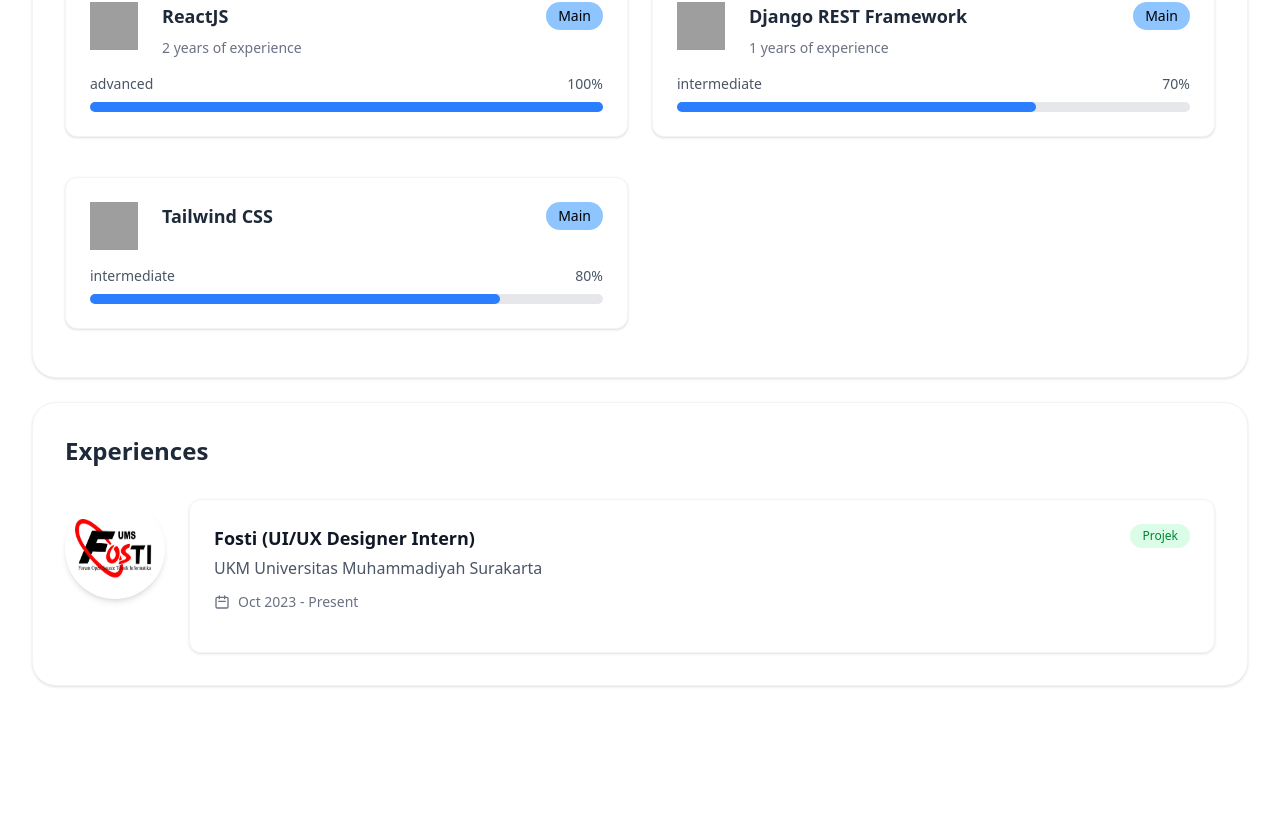
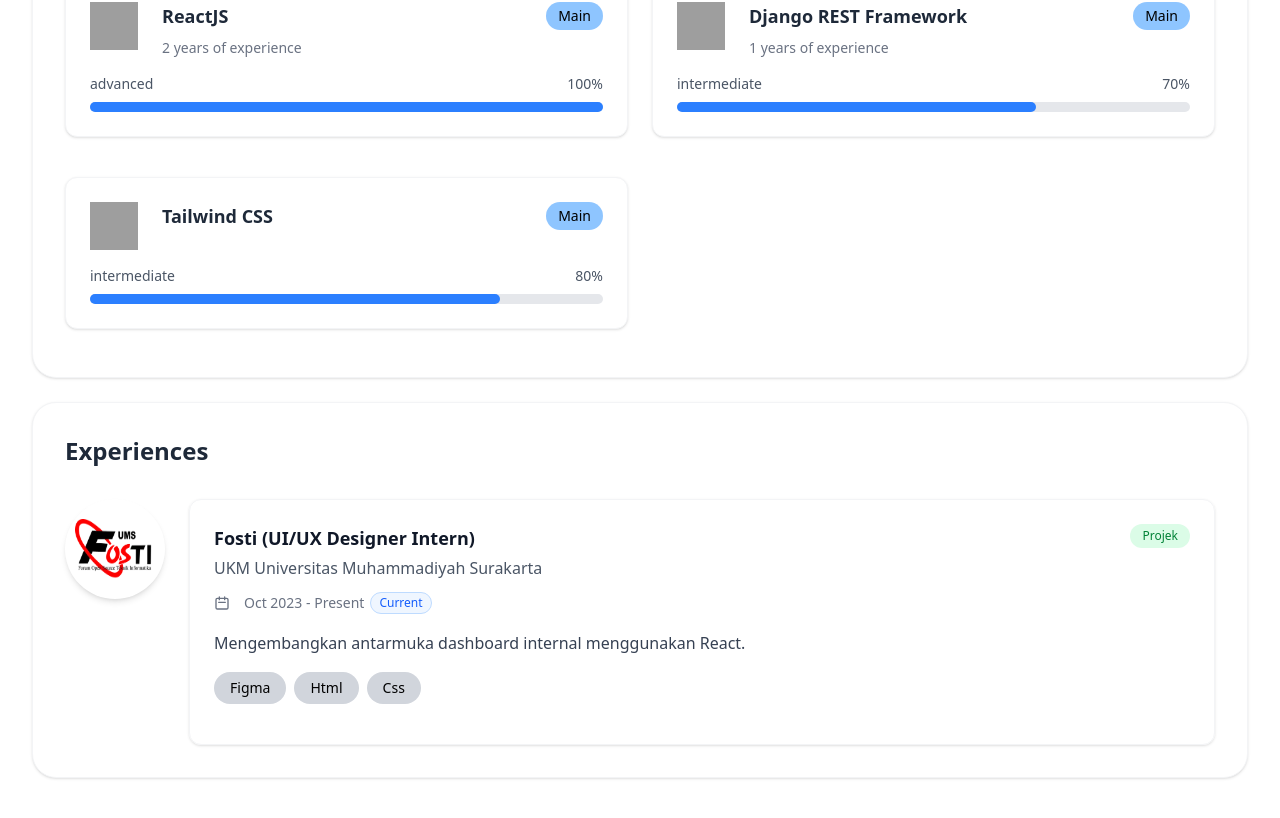
Before and after one commit to Kmasetya/Porti, a React (Vite) app: page / in a window 1280 px wide. Shown: the part 460-1278 px from the top of the page. Before the commit the page ends 1210 px from the top, so only its background shows below. Built offline with nearby package versions, Linux system fonts and the light colour scheme; grey boxes are pictures that could not be loaded.

Commit message:
selesai code

```diff
--- a/src/components/Experiences.jsx
+++ b/src/components/Experiences.jsx
@@ -25,7 +25,7 @@ const Experiences = () => {
             {data.experiences[0].organization}
           </p>
           <div className="flex items-center gap-2 mb-4">
-            <div className="flex items-center text-gray-500 text-sm">
+            <div className="flex items-center text-gray-500 text-sm gap-1.5">
               <svg
                 className="w-4 h-4 mr-2"
                 fill="none"
@@ -40,7 +40,24 @@ const Experiences = () => {
                 />
               </svg>
               {data.experiences[0].start_date} - {data.experiences[0].end_date}
+              <span className="bg-blue-50 text-blue-600 text-xs px-2 py-0.5 rounded-3xl border border-blue-200 font-medium">
+                Current
+              </span>
             </div>
+          </div>
+          <p className="text-gray-700 mb-4 leading-relaxed">
+            {data.experiences[0].description}
+          </p>
+          <div className="flex flex-wrap justify-center md:justify-start gap-2 mb-4 text-sm font-medium">
+            <span className="bg-gray-300 px-4 py-1.5 rounded-full backdrop-blur-sm">
+              Figma
+            </span>
+            <span className="bg-gray-300 px-4 py-1.5 rounded-full backdrop-blur-sm">
+              Html
+            </span>
+            <span className="bg-gray-300 px-4 py-1.5 rounded-full backdrop-blur-sm">
+              Css
+            </span>
           </div>
         </div>
       </div>
--- a/src/data/data.json
+++ b/src/data/data.json
@@ -67,7 +67,7 @@
       "start_date": "2023-01-01",
       "end_date": "2023-12-31",
       "is_current": false,
-      "description": "Mengkoordinasi tim pengembang web untuk kegiatan UKM.",
+      "description": "membuat tampilan cantik, tapi juga memastikan aplikasi mudah dan nyaman digunakan.",
       "image_url": "https://cdn.example.com/logo/ukm-informatika.png"
     },
     {
```
